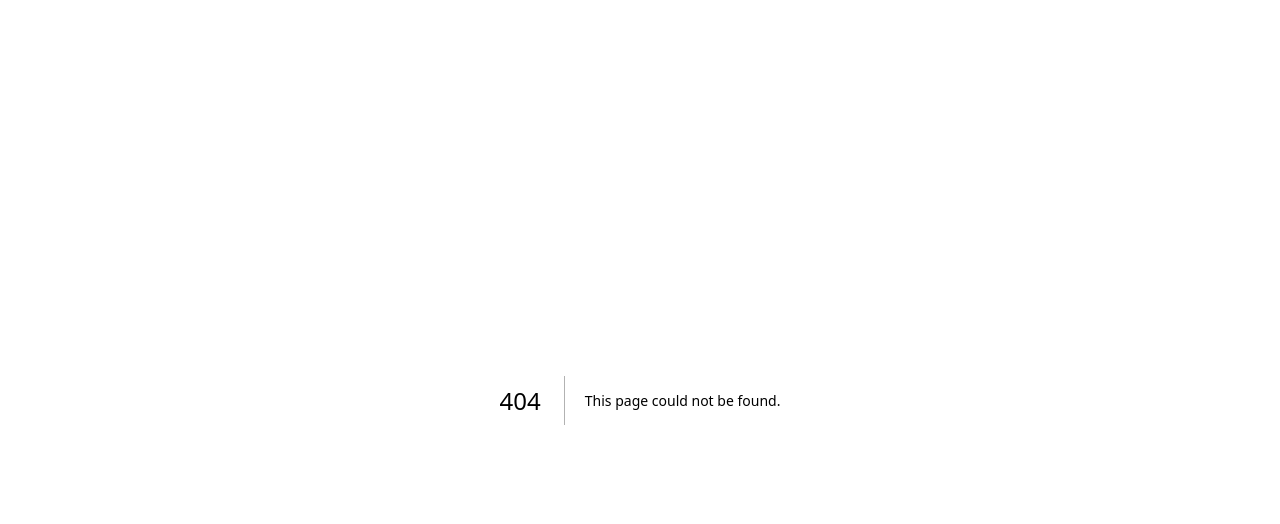
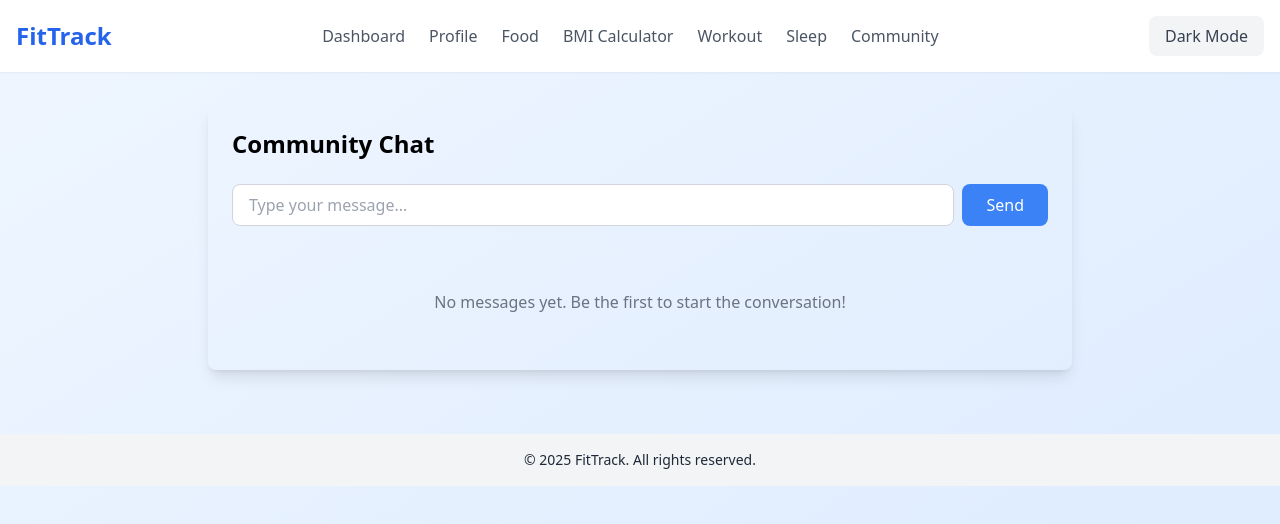
Before and after one commit to ShubhamSChede/fitness-tracker, a Next.js app in the folder frontend/: page /community in a window 1280 px wide. Before the commit this address had no page. Shown: the top 524 px of the page. Built offline with nearby package versions, Linux system fonts and the light colour scheme.

Commit message:
ADDED global messages and 2 factor

```diff
--- /dev/null
+++ b/frontend/app/community/page.js
@@ -0,0 +1,138 @@
+'use client';
+import { useState, useEffect } from 'react';
+import Navbar from '../components/Navbar';
+import Footer from '../components/Footer';
+import { useDarkMode } from "../context/DarkModeContext";
+
+export default function CommunityPage() {
+  const [messages, setMessages] = useState([]);
+  const [newMessage, setNewMessage] = useState('');
+  const [loading, setLoading] = useState(false);
+  const [error, setError] = useState('');
+  const [userId, setUserId] = useState(null);
+  const { darkMode } = useDarkMode();
+
+  useEffect(() => {
+    const storedUserId = localStorage.getItem('userId');
+    if (storedUserId) {
+      setUserId(storedUserId);
+      fetchMessages(storedUserId);
+    }
+  }, []);
+
+  const fetchMessages = async (currentUserId) => {
+    try {
+      setLoading(true);
+      const response = await fetch(`https://irix.onrender.com/api/messages?user-id=${currentUserId}`);
+      if (!response.ok) throw new Error('Failed to fetch messages');
+      const data = await response.json();
+      setMessages(data);
+    } catch (err) {
+      setError('Failed to load messages. Please try again later.');
+    } finally {
+      setLoading(false);
+    }
+  };
+
+  const handleSubmit = async (e) => {
+    e.preventDefault();
+    if (!userId) {
+      setError('Please login to send messages');
+      return;
+    }
+    if (!newMessage.trim()) return;
+
+    try {
+      const response = await fetch('https://irix.onrender.com/api/messages', {
+        method: 'POST',
+        headers: {
+          'Content-Type': 'application/json',
+        },
+        body: JSON.stringify({
+          'user-id': userId,
+          text: newMessage
+        })
+      });
+
+      if (!response.ok) throw new Error('Failed to send message');
+
+      // Fetch updated messages
+      fetchMessages(userId);
+      setNewMessage('');
+    } catch (err) {
+      setError('Failed to send message. Please try again.');
+    }
+  };
+
+  return (
+    <div className={`min-h-screen ${darkMode ? 'bg-gray-900 text-white' : 'bg-gradient-to-br from-blue-50 to-blue-100'}`}>
+      <Navbar />
+
+      <div className="max-w-4xl mx-auto px-4 py-8">
+        <div className=" rounded-lg shadow-lg p-6 mb-8">
+          <h1 className="text-2xl font-bold  mb-6">Community Chat</h1>
+
+          {/* Message Input Form */}
+          <form onSubmit={handleSubmit} className="mb-8">
+            <div className="flex gap-2">
+              <input
+                type="text"
+                value={newMessage}
+                onChange={(e) => setNewMessage(e.target.value)}
+                placeholder="Type your message..."
+                className="flex-1 px-4 py-2 border border-gray-300 rounded-lg focus:outline-none focus:ring-2 focus:ring-blue-500 text-gray-800"
+              />
+              <button
+                type="submit"
+                className="px-6 py-2 bg-blue-500 text-white rounded-lg hover:bg-blue-600 transition-colors duration-200"
+              >
+                Send
+              </button>
+            </div>
+          </form>
+
+          {/* Error Message */}
+          {error && (
+            <div className="bg-red-100 border border-red-400 text-red-700 px-4 py-3 rounded mb-4">
+              {error}
+            </div>
+          )}
+
+          {/* Loading State */}
+          {loading && (
+            <div className="flex justify-center items-center py-4">
+              <div className="animate-spin rounded-full h-8 w-8 border-b-2 border-blue-500"></div>
+            </div>
+          )}
+
+          {/* Messages List */}
+          <div className="space-y-4">
+            {messages.map((message) => (
+              <div
+                key={message._id}
+                className=" rounded-lg p-4 shadow-sm"
+              >
+                <div className="flex items-center justify-between mb-2">
+                  <span className="font-semibold text-blue-600">{message.user}</span>
+                  <span className="text-sm ">
+                    {new Date(message.createdAt).toLocaleString()}
+                  </span>
+                </div>
+                <p className="">{message.text}</p>
+              </div>
+            ))}
+          </div>
+
+          {/* No Messages State */}
+          {!loading && messages.length === 0 && (
+            <div className="text-center py-8 text-gray-500">
+              No messages yet. Be the first to start the conversation!
+            </div>
+          )}
+        </div>
+      </div>
+
+      <Footer />
+    </div>
+  );
+}
--- a/frontend/app/components/Navbar.js
+++ b/frontend/app/components/Navbar.js
@@ -94,6 +94,18 @@
               Sleep
             </a>
           </li>
+          <li>
+              <a
+                href="/community"
+                className={`${
+                  darkMode
+                    ? "text-gray-300 hover:text-white"
+                    : "text-gray-600 hover:text-blue-600"
+                } font-medium block`}
+              >
+                Community
+              </a>
+            </li>
         </ul>
 
         <div className="flex items-center space-x-4">
@@ -199,6 +211,18 @@
                 Sleep
               </a>
             </li>
+            <li>
+              <a
+                href="/community"
+                className={`${
+                  darkMode
+                    ? "text-gray-300 hover:text-white"
+                    : "text-gray-600 hover:text-blue-600"
+                } font-medium block`}
+              >
+                Community
+              </a>
+            </li>
           </ul>
         </div>
       )}
--- a/frontend/app/login/page.js
+++ b/frontend/app/login/page.js
@@ -5,27 +5,51 @@
 
 const LoginPage = () => {
   const router = useRouter()
+  const [step, setStep] = useState(1) // 1 for login, 2 for verification
   const [formData, setFormData] = useState({
     email: '',
     password: ''
   })
+  const [verificationCode, setVerificationCode] = useState('')
+  const [userId, setUserId] = useState('')
   const [isLoading, setIsLoading] = useState(false)
   const [error, setError] = useState(null)
 
-  const handleSubmit = async (e) => {
+  const handleLogin = async (e) => {
     e.preventDefault()
     setIsLoading(true)
     setError(null)
 
     try {
       const response = await axios.post('https://irix.onrender.com/api/auth/login', formData)
-      console.log('Login successful:', response.data)
-      // Store user ID from the new response structure
-      localStorage.setItem('userId', response.data.userId)
-      router.push('/Main')
+      setUserId(response.data.userId)
+      setStep(2) // Move to verification step
     } catch (err) {
       setError(err.response?.data?.message || 'An error occurred during login')
       console.error('Login error:', err)
+    } finally {
+      setIsLoading(false)
+    }
+  }
+
+  const handleVerification = async (e) => {
+    e.preventDefault()
+    setIsLoading(true)
+    setError(null)
+
+    try {
+      const response = await axios.post('https://irix.onrender.com/api/auth/verify', {
+        userId: userId,
+        code: verificationCode
+      })
+      // Store user data and redirect
+      localStorage.setItem('userId', response.data.id)
+      localStorage.setItem('userName', response.data.name)
+      localStorage.setItem('userEmail', response.data.email)
+      router.push('/Main')
+    } catch (err) {
+      setError(err.response?.data?.message || 'Invalid verification code')
+      console.error('Verification error:', err)
     } finally {
       setIsLoading(false)
     }
@@ -41,13 +65,18 @@
   return (
     <div className="min-h-screen flex items-center justify-center bg-gray-100">
       <div className="bg-white p-8 rounded-lg shadow-md w-96">
-        <h1 className="text-2xl font-bold mb-6 text-center">Login</h1>
+        <h1 className="text-2xl font-bold mb-6 text-center">
+          {step === 1 ? 'Login' : 'Enter Verification Code'}
+        </h1>
+
         {error && (
           <div className="mb-4 p-3 bg-red-100 border border-red-400 text-red-700 rounded">
             {error}
           </div>
         )}
-        <form onSubmit={handleSubmit}>
+
+        {step === 1 ? (
+          <form onSubmit={handleLogin}>
             <div className="mb-4">
               <label className="block text-gray-700 text-sm font-bold mb-2" htmlFor="email">
                 Email
@@ -86,6 +115,34 @@
               {isLoading ? 'Signing in...' : 'Sign In'}
             </button>
           </form>
+        ) : (
+          <form onSubmit={handleVerification}>
+            <div className="mb-6">
+              <label className="block text-gray-700 text-sm font-bold mb-2" htmlFor="code">
+                Verification Code
+              </label>
+              <input
+                type="text"
+                id="code"
+                className="w-full px-3 py-2 border rounded-lg focus:outline-none focus:ring-2 focus:ring-blue-500"
+                placeholder="Enter verification code"
+                value={verificationCode}
+                onChange={(e) => setVerificationCode(e.target.value)}
+                required
+              />
+              <p className="mt-2 text-sm text-gray-600">
+                Please check your email for the verification code
+              </p>
+            </div>
+            <button
+              type="submit"
+              className="w-full bg-blue-500 text-white py-2 rounded-lg hover:bg-blue-600 transition-colors disabled:bg-blue-300"
+              disabled={isLoading}
+            >
+              {isLoading ? 'Verifying...' : 'Verify Code'}
+            </button>
+          </form>
+        )}
 
         {/* New User Section */}
         <div className="mt-6 pt-6 border-t border-gray-200">
--- a/frontend/app/sleep/page.js
+++ b/frontend/app/sleep/page.js
@@ -15,7 +15,6 @@
 import Navbar from '../components/Navbar';
 import { useDarkMode } from '../context/DarkModeContext';
 import Footer from '../components/Footer'
-
 
 ChartJS.register(
   CategoryScale,
@@ -46,12 +45,6 @@
     fetchSleepData(storedUserId);
   }, []);
 
-  useEffect(() => {
-    if (userId) {
-      fetchSleepData(userId);
-    }
-  }, [userId]);
-
   const fetchSleepData = async (currentUserId) => {
     if (!currentUserId) return;
 
@@ -61,10 +54,7 @@
       const endDate = new Date();
       const startDate = subDays(endDate, 7);
       const response = await fetch(
-        `https://irix.onrender.com/api/sleep?startDate=${format(startDate, 'yyyy-MM-dd')}&endDate=${format(endDate, 'yyyy-MM-dd')}`,
-        {
-          headers: { 'user-id': currentUserId }
-        }
+        `https://irix.onrender.com/api/sleep/${currentUserId}?startDate=${format(startDate, 'yyyy-MM-dd')}&endDate=${format(endDate, 'yyyy-MM-dd')}`
       );
 
       if (!response.ok) {
@@ -76,7 +66,7 @@
       setSleepData(data);
     } catch (err) {
       setError(err.message);
-      setSleepData([]); // Clear data on error
+      setSleepData([]);
     } finally {
       setLoading(false);
     }
@@ -97,10 +87,9 @@
 
     try {
       setError('');
-      const response = await fetch(`https://irix.onrender.com/api/sleep`, {
+      const response = await fetch(`https://irix.onrender.com/api/sleep/${userId}`, {
         method: 'POST',
         headers: {
-          'user-id': userId,
           'Content-Type': 'application/json'
         },
         body: JSON.stringify({ date, hoursOfSleep: hoursNum })
@@ -113,8 +102,6 @@
 
       await fetchSleepData(userId);
       setHours('');
-      // Optional: Show success message
-      // setSuccessMessage('Sleep record added successfully');
     } catch (err) {
       setError(err.message);
     }
```
Lines whose indentation alone changed are shown as unchanged.
